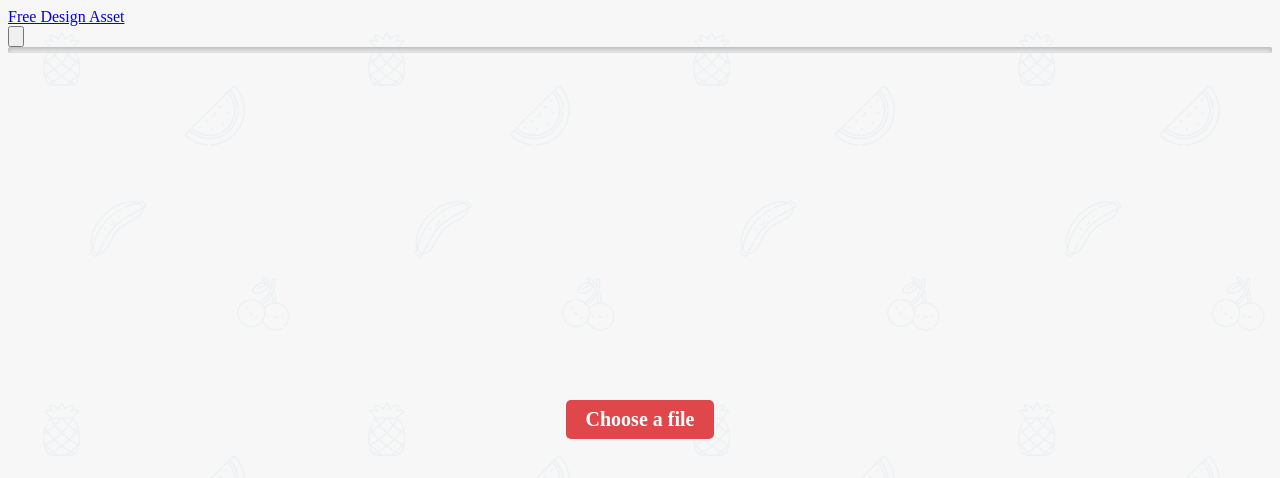
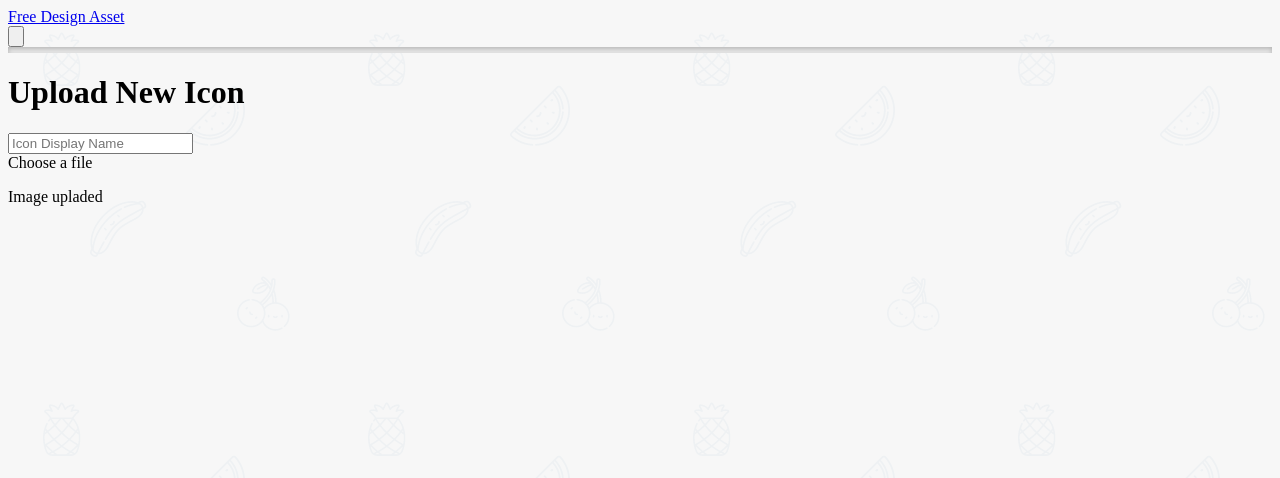
Before and after one commit to michalmuller/free-asset, a Vue app: page /upload in a window 1280 px wide. Shown: the top 478 px of the page. Built offline with nearby package versions, Linux system fonts and the light colour scheme; no server answers.

Commit message:
working on download, so far it is not working :(

```diff
--- a/src/views/Home.vue
+++ b/src/views/Home.vue
@@ -9,7 +9,15 @@
               <img class="p-2" :src="img.url" alt />
             </div>
           </div>
-          <div class="img-actions p-2">...</div>
+          <div class="img-actions pt-3 pl-1 pb-2 flex justify-between">
+            <p class="font-semibold text-xs">{{img.displayName}}</p>
+            <img
+              @click="download(img)"
+              class="pr-1 cursor-pointer"
+              src="../../public/img/icons/download.svg"
+              alt
+            />
+          </div>
         </div>
       </div>
     </div>
@@ -30,7 +38,23 @@ export default {
       loading: true
     };
   },
-  methods: {},
+  methods: {
+    download(img) {
+      const xhr = new XMLHttpRequest();
+      xhr.open("GET", img.url);
+      xhr.responseType = "blob";
+      xhr.onload = function(event) {
+        const blob = xhr.response;
+        const newUrl = window.URL.createObjectURL(blob);
+        let link = document.createElement("a");
+        link.href = newUrl;
+        link.target = "_blank";
+        link.download = `${img.displayName}.svg`;
+        link.click();
+      };
+      xhr.send();
+    }
+  },
   computed: {
     ...mapState({
       user: state => state.user.user
@@ -61,7 +85,7 @@ export default {
   position: relative;
   width: 100%;
   padding-top: 100%;
-  background-color: #fcfcfc;
+  background-color: #f6f7f8;
   .img-square {
     position: absolute;
     top: 0;
@@ -77,7 +101,7 @@ export default {
     img {
       height: 100%;
       width: 100%;
-      border: 1px solid #dedede;
+      border: 1px solid #e4e4e4;
       border-radius: 2px;
     }
   }
--- a/src/views/Upload.vue
+++ b/src/views/Upload.vue
@@ -1,9 +1,32 @@
 <template>
-  <div class="progress-container">
-    <progress :value="percentage" max="100">{{percentage}}%</progress>
-    <p v-if="uploaded">Image upladed</p>
-    <input type="file" name="file" id="file" @change="upload($event.target.files[0])" />
-    <label id="choose-file" for="file">Choose a file</label>
+  <div>
+    <div class="progress-container">
+      <progress :value="percentage" max="100">{{percentage}}%</progress>
+    </div>
+
+    <div class="container w-full max-w-xs mt-20 align-middle">
+      <form class="bg-white shadow-md rounded px-8 pt-6 pb-8 mb-4">
+        <h1 class="text-gray-500 font-bold text-xl mb-5">Upload New Icon</h1>
+
+        <input
+          type="text"
+          class="shadow appearance-none border rounded w-full py-2 px-3 mb-4 text-gray-700 focus:outline-none"
+          name="name"
+          placeholder="Icon Display Name"
+          v-model="displayName"
+        />
+        <div class="mt-2">
+          <input type="file" name="file" id="file" @change="upload($event.target.files[0])" />
+
+          <label
+            class="bg-blue-500 hover:bg-blue-700 text-white font-bold py-2 px-4 rounded focus:outline-none focus:shadow-outline"
+            id="choose-file"
+            for="file"
+          >Choose a file</label>
+        </div>
+        <p class="mt-4" v-if="uploaded">Image upladed</p>
+      </form>
+    </div>
   </div>
 </template>
 
@@ -15,7 +38,8 @@ export default {
   data() {
     return {
       percentage: 0,
-      uploaded: false
+      uploaded: true,
+      displayName: ""
     };
   },
   methods: {
@@ -41,13 +65,16 @@ export default {
             console.log(url);
             db.collection("icons")
               .add({
-                url: url
+                url: url,
+                displayName: this.displayName
               })
               .then(function(docRef) {
                 console.log("Document written with ID: ", docRef.id);
+                this.displayName = "";
               })
               .catch(function(error) {
                 console.error("Error adding document: ", error);
+                this.displayName = "";
               });
           });
         }
@@ -75,13 +102,11 @@ progress {
 
 progress[value]::-webkit-progress-bar {
   background-color: #eee;
-  border-radius: 2px;
   box-shadow: 0 2px 5px rgba(0, 0, 0, 0.25) inset;
 }
 
 progress[value]::-webkit-progress-value {
   background-color: #05cc47;
-  border-radius: 2px;
 }
 
 #file {
@@ -91,20 +116,4 @@ progress[value]::-webkit-progress-value {
   overflow: hidden;
   z-index: -1;
 }
-
-#choose-file {
-  position: absolute;
-  color: white;
-  background-color: #df474b;
-  top: 50%;
-  font-weight: 700;
-  font-size: 1.25em;
-  cursor: pointer;
-  padding: 8px 20px;
-  border-radius: 5px;
-}
-
-#choose-file:hover {
-  background-color: #c9393e;
-}
 </style>
```
Also changed, not shown: public/img/icons/download.svg (added).
